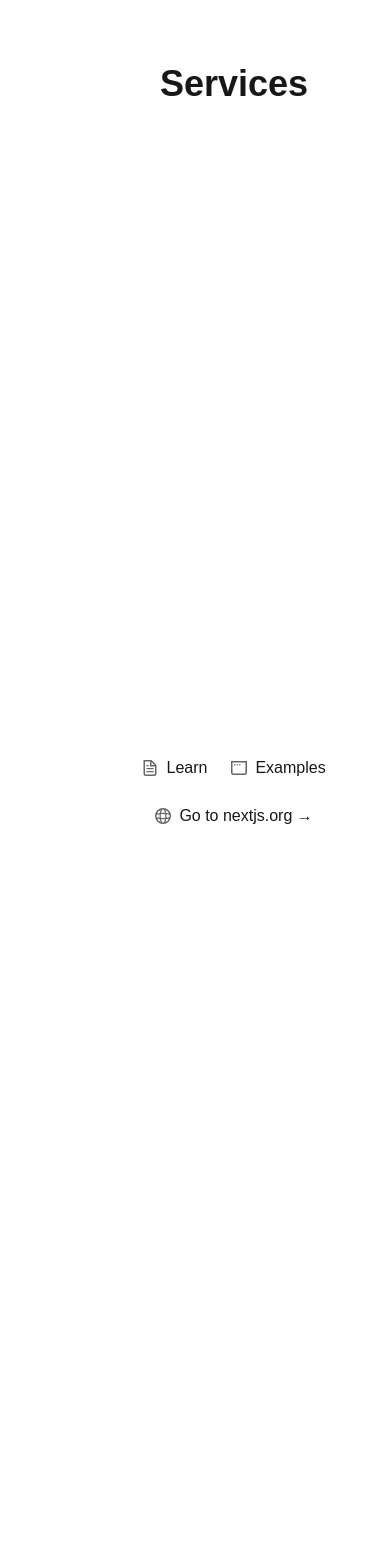
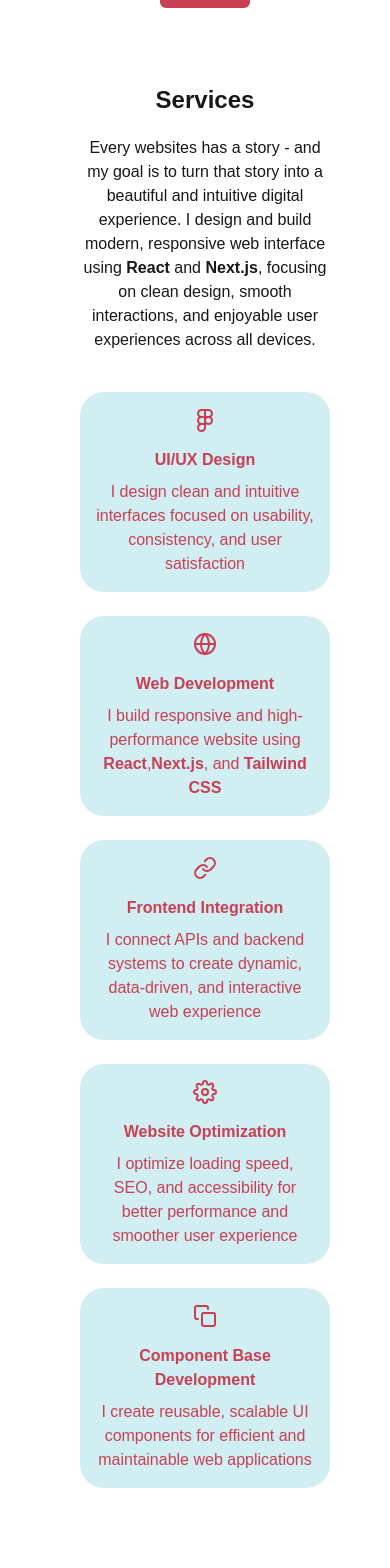
Before and after one commit to terasdigital/portfolio, a Next.js app: page / in a window 390 px wide. Shown: the part 280-1848 px from the top of the page. Before the commit the page ends 1168 px from the top, so only its background shows below. Built offline with nearby package versions, Linux system fonts and the light colour scheme.

Commit message:
Memperbaiki responsive, build section services

```diff
--- a/src/app/page.tsx
+++ b/src/app/page.tsx
@@ -1,11 +1,19 @@
 import Image from "next/image";
-import { Linkedin, GitHub } from "react-feather";
+import {
+  Linkedin,
+  GitHub,
+  Figma,
+  Globe,
+  Settings,
+  Link,
+  Copy,
+} from "react-feather";
 
 export default function Home() {
   return (
-    <div className="font-sans grid grid-rows-2 min-h-screen p-25 md:p-35 gap-16 max-sm:p-15">
+    <div className="font-sans grid grid-rows-2 min-h-screen p-25 md:p-35 gap-16 max-sm:p-20">
       <main>
-        <div className="max-md:text-center flex justify-around items-center w-full flex-wrap-reverse">
+        <div className="max-md:text-center max-md:mx-auto flex justify-around items-center w-full flex-wrap-reverse">
           <div>
             <h1 className="sm:text-lg">Hi, I am </h1>
             <p className="hidden md:block md:text-xl sm:mb-4 font-semibold text-[#C93F53]">
@@ -43,7 +51,63 @@ export default function Home() {
           </div>
         </div>
         <div id="services">
-          <h1 className="font-bold text-center text-4xl p-25">Services</h1>
+          <h1 className="font-bold text-center text-2xl sm:text-4xl pt-20 sm:pt-25 pb-5">
+            Services
+          </h1>
+          <p className="text-center">
+            Every websites has a story - and my goal is to turn that story into
+            a beautiful and intuitive digital experience. I design and build
+            modern, responsive web interface using <b>React</b> and{" "}
+            <b>Next.js</b>, focusing on clean design, smooth interactions, and
+            enjoyable user experiences across all devices.
+          </p>
+          <div className="grid grid-cols-[repeat(auto-fit,_minmax(250px,_1fr))] gap-6 pt-10">
+            <div className="bg-[#D1EEF2] p-4 text-center rounded-3xl text-[#C93F53]">
+              <Figma className="inline mb-2" />
+              <h1 className="font-semibold my-2">UI/UX Design</h1>
+              <p>
+                I design clean and intuitive interfaces focused on usability,
+                consistency, and user satisfaction
+              </p>
+            </div>
+            <div className="bg-[#D1EEF2] p-4 text-center rounded-3xl text-[#C93F53]">
+              <Globe className="inline mb-2" />
+              <h1 className="font-semibold my-2">Web Development</h1>
+              <p>
+                I build responsive and high-performance website using{" "}
+                <b>React</b>,<b>Next.js</b>, and <b>Tailwind CSS</b>
+              </p>
+            </div>
+            <div className="bg-[#D1EEF2] p-4 text-center rounded-3xl text-[#C93F53]">
+              <Link className="inline mb-2" />
+              <h1 className="font-semibold my-2">Frontend Integration</h1>
+              <p>
+                I connect APIs and backend systems to create dynamic,
+                data-driven, and interactive web experience
+              </p>
+            </div>
+            <div className="bg-[#D1EEF2] p-4 text-center rounded-3xl text-[#C93F53]">
+              <Settings className="inline mb-2" />
+              <h1 className="font-semibold my-2">Website Optimization</h1>
+              <p>
+                I optimize loading speed, SEO, and accessibility for better
+                performance and smoother user experience
+              </p>
+            </div>
+            <div className="bg-[#D1EEF2] p-4 text-center rounded-3xl text-[#C93F53]">
+              <Copy className="inline mb-2" />
+              <h1 className="font-semibold my-2">Component Base Development</h1>
+              <p>
+                I create reusable, scalable UI components for efficient and
+                maintainable web applications
+              </p>
+            </div>
+          </div>
+        </div>
+        <div id="projects">
+          <h1 className="font-bold text-center text-2xl sm:text-4xl pt-20 sm:pt-25 pb-5">
+            My Projects
+          </h1>
         </div>
       </main>
       <footer className="row-start-3 flex gap-[24px] flex-wrap items-center justify-center">
--- a/src/components/navbar.tsx
+++ b/src/components/navbar.tsx
@@ -7,6 +7,7 @@ import SidebarMenu from "@/components/sidebar";
 export default function Navbar() {
   return (
     <div className="flex items-center justify-around text-center fixed top-0 left-0 right-0 shadow-lg shadow-[#DE758E]/10 bg-[#f5f5f5]/55">
+      <a href="#">
         <Image
           src="/logo-porto.png"
           alt="logo"
@@ -14,6 +15,7 @@ export default function Navbar() {
           height={150}
           className="max-sm:w-30 max-sm:h-auto"
         />
+      </a>
       {/* <Image
         src="/logo-dark.png"
         alt="logo"
```
Lines whose indentation alone changed are shown as unchanged.
